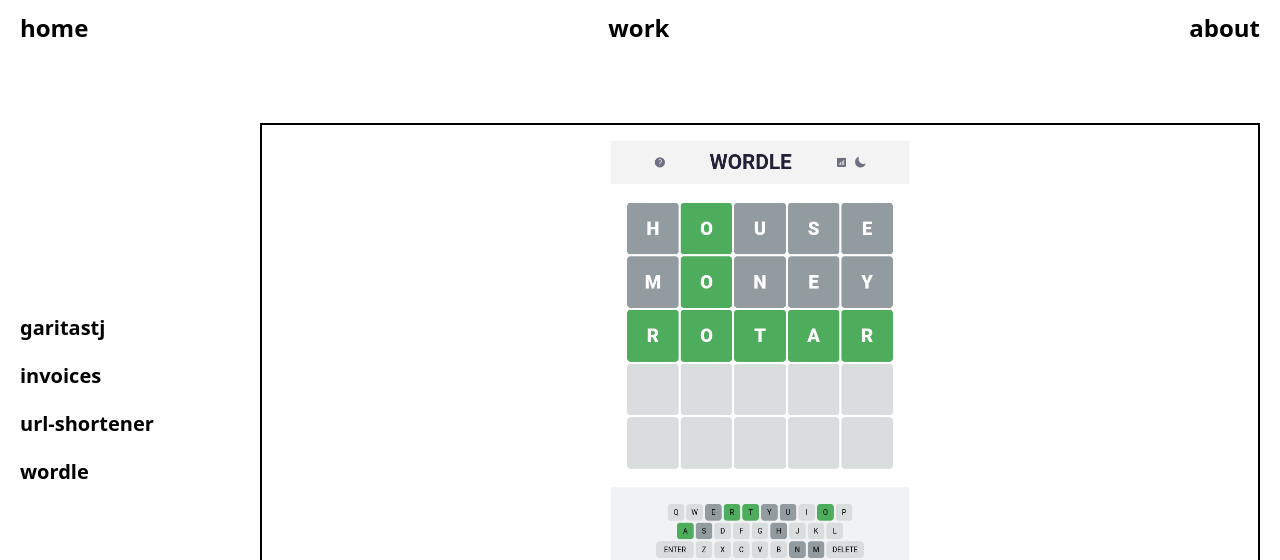
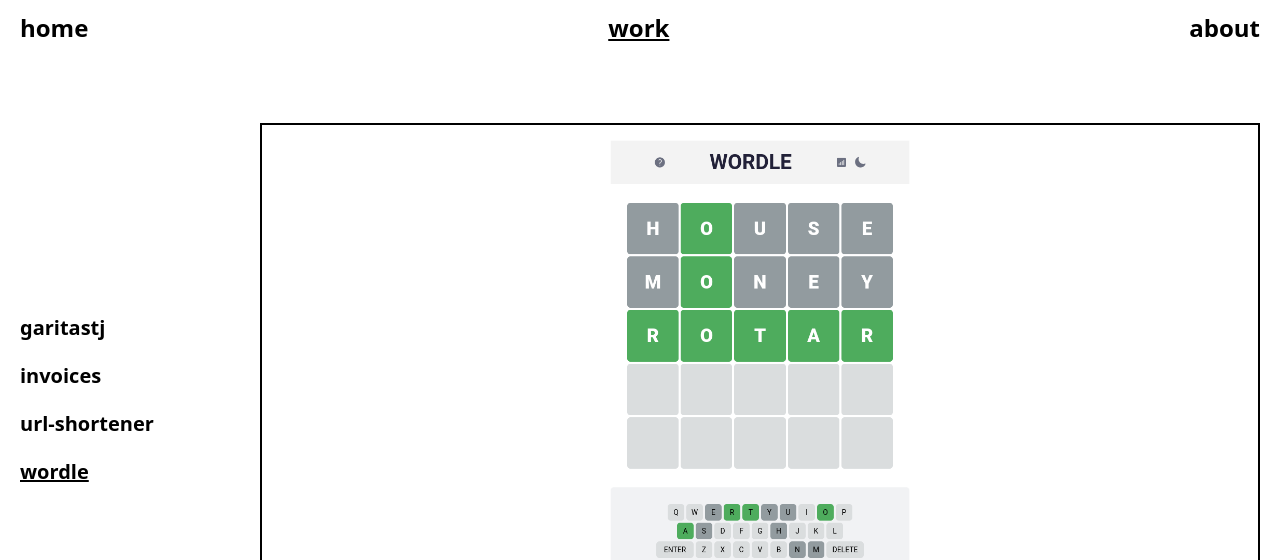
Before and after one commit to celozano/carloslozano, a React (Vite) app: page /work/wordle in a window 1280 px wide. Shown: the top 560 px of the page. Built offline with nearby package versions, Linux system fonts and the light colour scheme.

Commit message:
links active state

```diff
--- a/src/views/Layout.tsx
+++ b/src/views/Layout.tsx
@@ -1,18 +1,25 @@
-import { Link, Outlet } from 'react-router-dom';
+import { NavLink, Outlet } from "react-router-dom";
+
+const Link = ({ children, to }: { children: React.ReactNode; to: string }) => {
+  return (
+    <NavLink
+      className={({ isActive }) =>
+        isActive ? "underline" : "hover:underline "
+      }
+      to={to}
+    >
+      {children}
+    </NavLink>
+  );
+};
 
 export const Layout = () => {
   return (
     <div className="flex h-screen flex-col justify-between px-5 py-3">
       <nav className="flex justify-between text-2xl font-black">
-        <Link className="hover:underline" to="/">
-          home
-        </Link>
-        <Link className="hover:underline" to="/work">
-          work
-        </Link>
-        <Link className="hover:underline" to="/about">
-          about
-        </Link>
+        <Link to="/">home</Link>
+        <Link to="/work">work</Link>
+        <Link to="/about">about</Link>
       </nav>
       <main className="flex-1">
         <Outlet />
--- a/src/views/Work.tsx
+++ b/src/views/Work.tsx
@@ -48,7 +48,9 @@
           {projects.map(({ id, path, description, link }) => (
             <li key={id} className="text-xl font-bold">
               <Link
-                className="pointer-events-none hover:underline md:pointer-events-auto"
+                className={`${
+                  params?.id === id ? "md:underline" : ""
+                } pointer-events-none hover:underline md:pointer-events-auto`}
                 to={path}
                 onMouseOver={() => setHoverItem(id)}
                 onMouseOut={() => setHoverItem("")}
```
